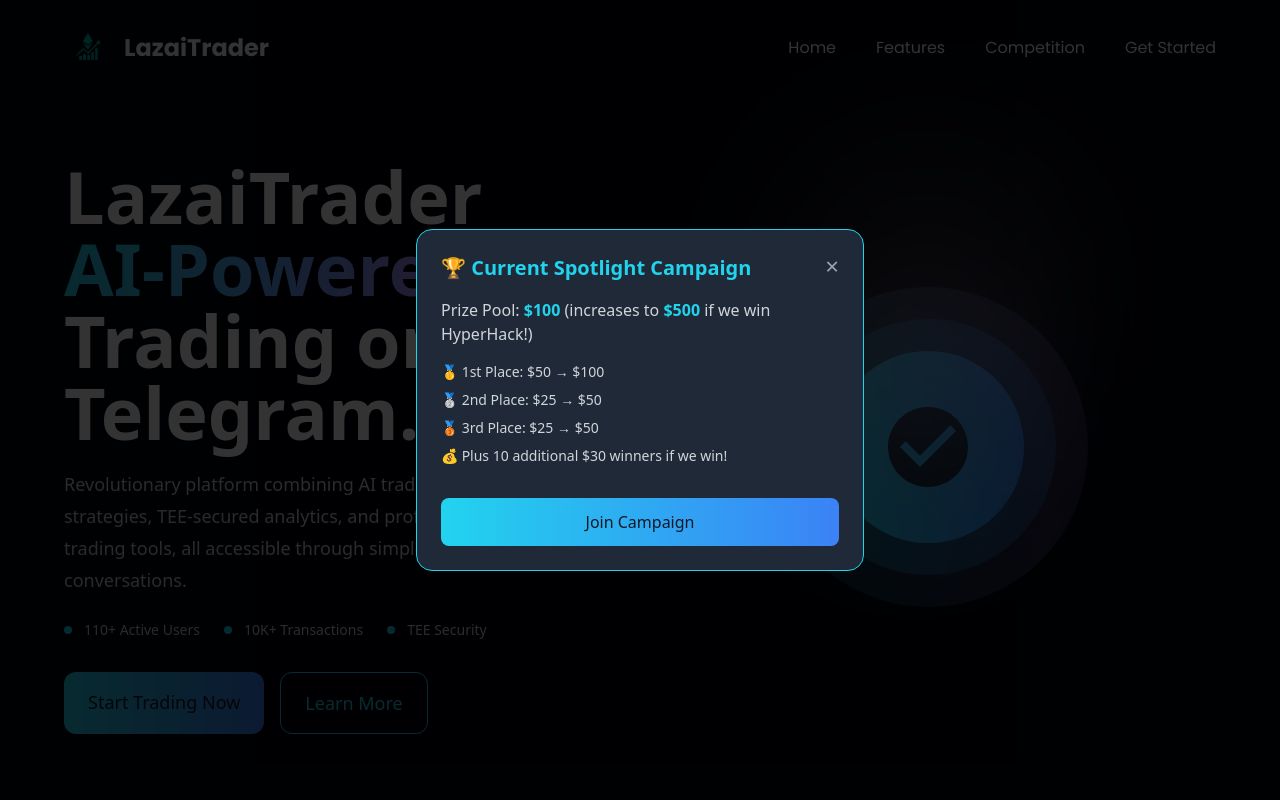
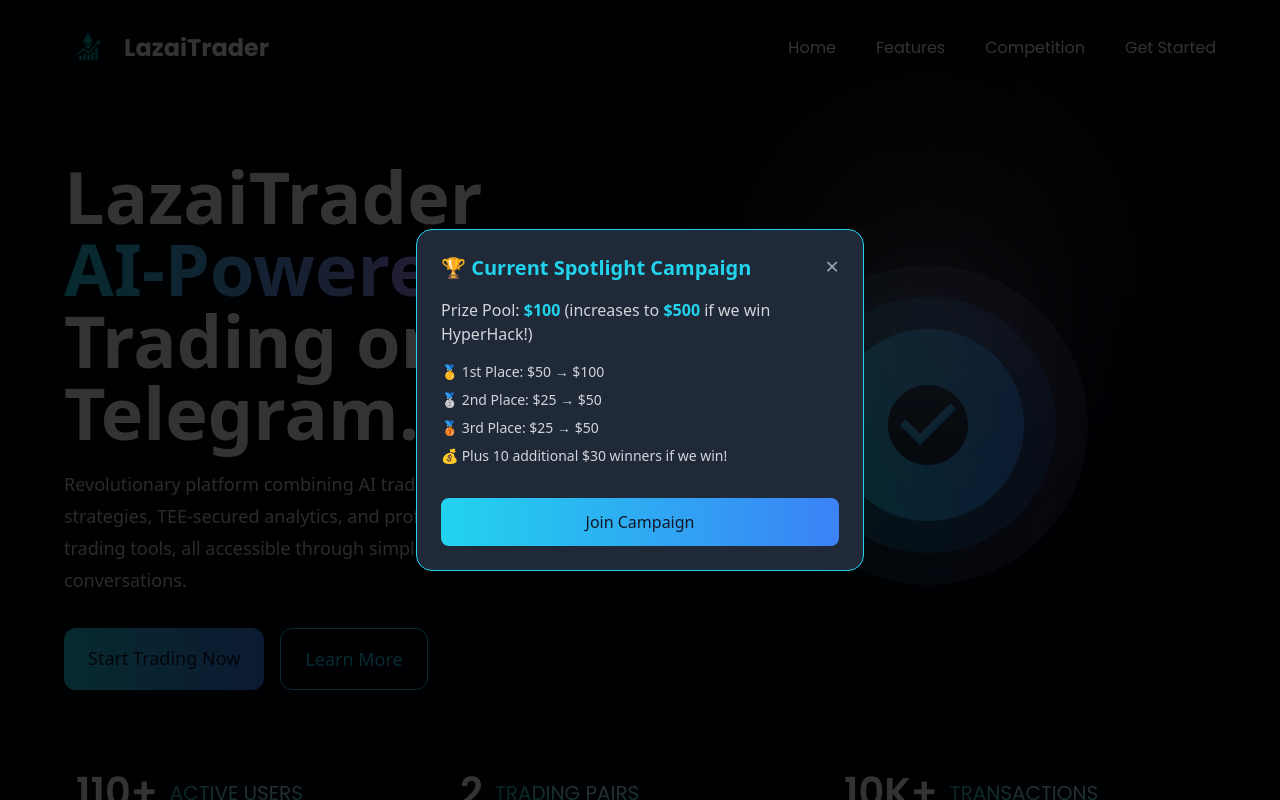
Before and after one commit to SmartOnStuff/LazaiTrader_home, a React (Vite) app: page / in a window 1280 px wide. Shown: the top 800 px of the page. Built offline with nearby package versions, Linux system fonts and the light colour scheme.

Commit message:
Update Hero.jsx

```diff
--- a/src/components/Hero.jsx
+++ b/src/components/Hero.jsx
@@ -15,9 +15,7 @@
         <div className="flex flex-row justify-between items-center w-full">
           <h1 className="flex-1 font-semibold text-4xl sm:text-6xl lg:text-7xl text-white leading-tight">
             LazaiTrader <br className="sm:block hidden" />{" "}
-            <span className="bg-gradient-to-r from-cyan-400 via-blue-400 to-purple-400 bg-clip-text text-transparent">
-              AI-Powered
-            </span>{" "}
+            <span className="bg-gradient-to-r from-cyan-400 via-blue-400 to-purple-400 bg-clip-text text-transparent">AI-Powered</span>{" "}
             Trading on Telegram.
           </h1>
         </div>
@@ -25,23 +23,7 @@
           Revolutionary platform combining AI trading strategies, TEE-secured analytics, and professional trading tools, all accessible through simple Telegram conversations.
         </p>
 
-        {/* Key highlights */}
-        <div className="flex flex-wrap gap-6 mt-6 mb-8">
-          <div className="flex items-center">
-            <div className="w-2 h-2 bg-cyan-400 rounded-full mr-3"></div>
-            <span className="text-gray-300 font-normal text-sm">110+ Active Users</span>
-          </div>
-          <div className="flex items-center">
-            <div className="w-2 h-2 bg-cyan-400 rounded-full mr-3"></div>
-            <span className="text-gray-300 font-normal text-sm">10K+ Transactions</span>
-          </div>
-          <div className="flex items-center">
-            <div className="w-2 h-2 bg-cyan-400 rounded-full mr-3"></div>
-            <span className="text-gray-300 font-normal text-sm">TEE Security</span>
-          </div>
-        </div>
-
-        <div className="flex flex-col sm:flex-row gap-4">
+        <div className="flex flex-col sm:flex-row gap-4 mt-8">
           <a
             href="https://t.me/LazaiTrader_bot"
             target="_blank"
```
Lines whose indentation alone changed are shown as unchanged.
